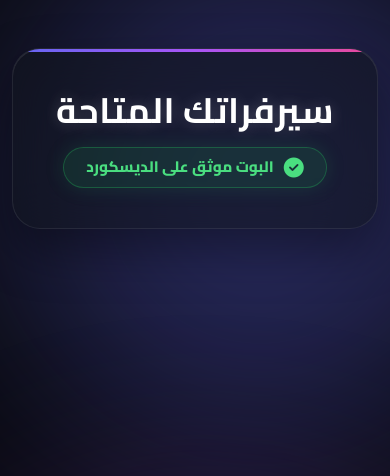
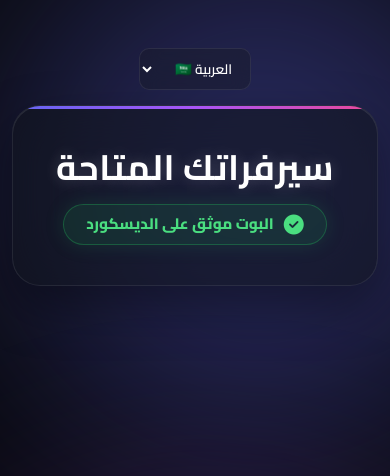
Before and after one commit to dauberhgb/My-bot, a Flask app: page /guilds in a window 390 px wide. Shown: the top 476 px of the page. Run offline with Flask 3, Linux system fonts and the light colour scheme.

Commit message:
Implement language selector in guilds.html
Added a language selector dropdown to allow users to change the interface language.

```diff
--- a/templates/guilds.html
+++ b/templates/guilds.html
@@ -240,6 +240,38 @@
             color: #ffffff !important;
         }
 
+        /* تنسيق زر تغيير اللغة العلوي */
+        .language-selector-wrapper {
+            position: absolute;
+            top: 20px;
+            left: 20px;
+            z-index: 10;
+        }
+
+        .lang-select {
+            background: var(--bg-card);
+            color: var(--text-white);
+            border: 1px solid var(--border-glass);
+            padding: 6px 14px;
+            border-radius: 10px;
+            font-size: 0.85rem;
+            font-weight: 600;
+            outline: none;
+            cursor: pointer;
+            backdrop-filter: blur(10px);
+            transition: all 0.3s ease;
+        }
+
+        .lang-select:hover, .lang-select:focus {
+            border-color: var(--border-hover);
+            box-shadow: 0 0 10px var(--accent-glow);
+        }
+
+        .lang-select option {
+            background-color: #12141d;
+            color: #ffffff;
+        }
+
         @media (max-width: 576px) {
             .server-card {
                 flex-direction: column;
@@ -253,6 +285,13 @@
                 width: 100%;
                 justify-content: center;
             }
+            .language-selector-wrapper {
+                position: relative;
+                top: 0;
+                left: 0;
+                margin-bottom: 15px;
+                text-align: center;
+            }
         }
     </style>
 </head>
@@ -265,6 +304,14 @@
     </div>
 
 <div class="container py-5">
+    <!-- قائمة تغيير اللغة المضافة -->
+    <div class="language-selector-wrapper">
+        <select id="langSelect" class="lang-select" onchange="changeLanguage(this.value)">
+            <option value="ar" {% if settings and settings.get('language') == 'ar' %}selected{% endif %}>العربية 🇸🇦</option>
+            <option value="en" {% if settings and settings.get('language') == 'en' %}selected{% endif %}>English 🇺🇸</option>
+        </select>
+    </div>
+
     <div class="hero-section">
         <h1 class="fw-bold mb-3">سيرفراتك المتاحة</h1>
         <div class="verified-badge">
@@ -296,5 +343,33 @@
     </div>
 </div>
 
+<script>
+    function changeLanguage(lang) {
+        const urlParams = new URLSearchParams(window.location.search);
+        const userId = urlParams.get('user_id');
+
+        const formData = new URLSearchParams();
+        formData.append('language', lang);
+        if (userId) {
+            formData.append('user_id', userId);
+        }
+
+        fetch('/update_language', {
+            method: 'POST',
+            headers: {
+                'Content-Type': 'application/x-www-form-urlencoded',
+            },
+            body: formData
+        })
+        .then(response => response.json())
+        .then(data => {
+            if(data.status === 'success') {
+                location.reload();
+            }
+        })
+        .catch(error => console.error('Error:', error));
+    }
+</script>
+
 </body>
 </html>
```
